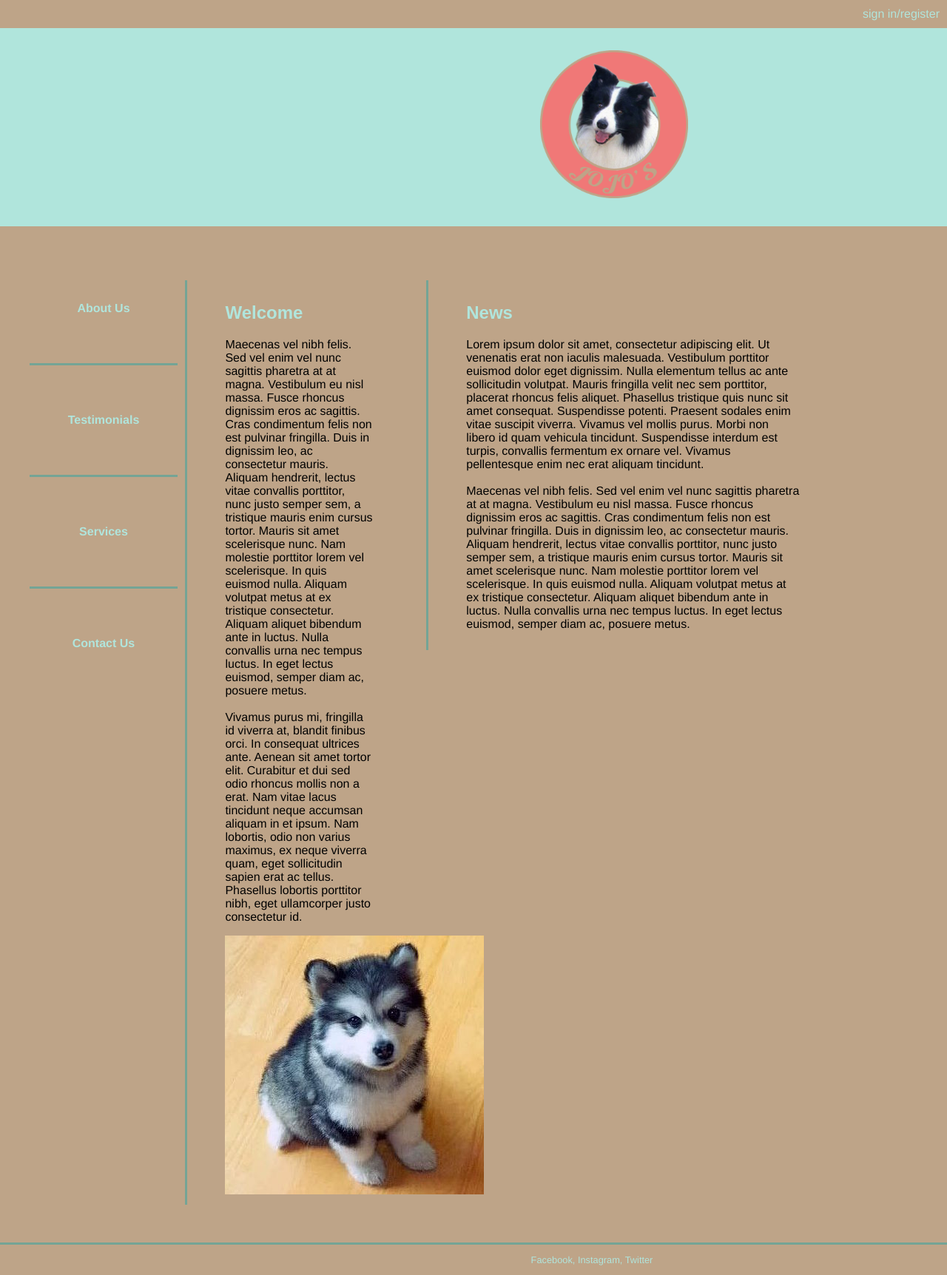
After one commit to beruburu/Jojo, a PHP site: page /indexAlt.html in a window 1280 px wide; the page is wider, and only the part inside the window is pictured. The commit adds this page. Shown: that part at 74% size. Run offline with PHP 8.4, Linux system fonts and the light colour scheme.

Commit message:
created the alternate html

```diff
--- a/Style/Testimonials.css
+++ b/Style/Testimonials.css
@@ -1,2 +1,3 @@
-body {
+ul li {
+    list-style-type: none;
 }
--- /dev/null
+++ b/indexAlt.html
@@ -0,0 +1,62 @@
+<!DOCTYPE html>
+
+<html lang="en">
+    <head>
+        <meta charset="utf-8" />
+        <title>Jojo's Dog Grooming</title>
+        <link rel="stylesheet" href="style/basealt.css" media="screen">
+        <link rel="stylesheet" href="style/printStyle.css" media="print">
+    </head>
+
+    <body>
+
+        <div id="signin">
+            <a href="signIn.html">sign in/register</a>
+        </div>
+        <header>
+			<a href="index.html"><h1><img src="Images/logo.png"
+                 width="200" height="200" alt="Jojo's Dog Grooming-Home"></h1></a>
+		</header>
+        <nav>
+            <div class="dropdown">
+                <ul id="nav">
+                    <li><a href="aboutUs.html">About Us</a></li>
+                    <li><a href="testimonials.html">Testimonials</a></li>
+                    <li><a href="services.html" id="drop">Services</a>
+					    <div class="dropdowncontent">
+						    <ul>
+                                <li><a href="pricing.html">Pricing</a></li>
+					            <li><a href="booking.html">Booking</a></li>
+					            <li><a href="FAQs.html">FAQs</a></li>
+                            </ul>
+			            </div></li>
+                    <li><a href="contactUs.html">Contact Us</a></li>
+                </ul>
+            </div>
+        </nav>
+
+		<div id="content">
+            <div id="leftcol">
+				<h2>Welcome</h2>
+				<p>Maecenas vel nibh felis. Sed vel enim vel nunc sagittis pharetra at at magna. Vestibulum eu nisl massa. Fusce rhoncus dignissim eros ac sagittis. Cras condimentum felis non est pulvinar fringilla. Duis in dignissim leo, ac consectetur mauris. Aliquam hendrerit, lectus vitae convallis porttitor, nunc justo semper sem, a tristique mauris enim cursus tortor. Mauris sit amet scelerisque nunc. Nam molestie porttitor lorem vel scelerisque. In quis euismod nulla. Aliquam volutpat metus at ex tristique consectetur. Aliquam aliquet bibendum ante in luctus. Nulla convallis urna nec tempus luctus. In eget lectus euismod, semper diam ac, posuere metus.
+					<br>
+					<br>
+Vivamus purus mi, fringilla id viverra at, blandit finibus orci. In consequat ultrices ante. Aenean sit amet tortor elit. Curabitur et dui sed odio rhoncus mollis non a erat. Nam vitae lacus tincidunt neque accumsan aliquam in et ipsum. Nam lobortis, odio non varius maximus, ex neque viverra quam, eget sollicitudin sapien erat ac tellus. Phasellus lobortis porttitor nibh, eget ullamcorper justo consectetur id.
+				</p>
+				<img src="images/placeholder.jpg" alt="Place image here">
+			</div>
+
+			<div id="rightcol">
+				<h2>News</h2>
+				<p>Lorem ipsum dolor sit amet, consectetur adipiscing elit. Ut venenatis erat non iaculis malesuada. Vestibulum porttitor euismod dolor eget dignissim. Nulla elementum tellus ac ante sollicitudin volutpat. Mauris fringilla velit nec sem porttitor, placerat rhoncus felis aliquet. Phasellus tristique quis nunc sit amet consequat. Suspendisse potenti. Praesent sodales enim vitae suscipit viverra. Vivamus vel mollis purus. Morbi non libero id quam vehicula tincidunt. Suspendisse interdum est turpis, convallis fermentum ex ornare vel. Vivamus pellentesque enim nec erat aliquam tincidunt.
+					<br>
+					<br>
+Maecenas vel nibh felis. Sed vel enim vel nunc sagittis pharetra at at magna. Vestibulum eu nisl massa. Fusce rhoncus dignissim eros ac sagittis. Cras condimentum felis non est pulvinar fringilla. Duis in dignissim leo, ac consectetur mauris. Aliquam hendrerit, lectus vitae convallis porttitor, nunc justo semper sem, a tristique mauris enim cursus tortor. Mauris sit amet scelerisque nunc. Nam molestie porttitor lorem vel scelerisque. In quis euismod nulla. Aliquam volutpat metus at ex tristique consectetur. Aliquam aliquet bibendum ante in luctus. Nulla convallis urna nec tempus luctus. In eget lectus euismod, semper diam ac, posuere metus.
+				</p>
+			</div>
+        </div>
+		<footer>
+		    <p>Facebook, Instagram, Twitter</p>
+		</footer>
+    </body>
+</html>
--- a/testimonials.html
+++ b/testimonials.html
@@ -5,6 +5,7 @@
         <meta charset="utf-8" />
         <title>Jojo's Dog Grooming - Testimonials</title>
         <link rel="stylesheet" href="style/base.css" media="screen">
+        <link rel="stylesheet" href="style/testimonials.css" media="screen">
         <link rel="stylesheet" href="style/printStyle.css" media="print">
     </head>
 
```
